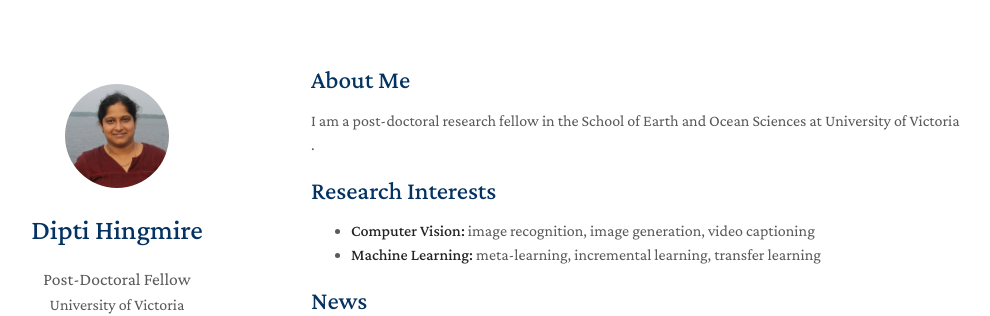
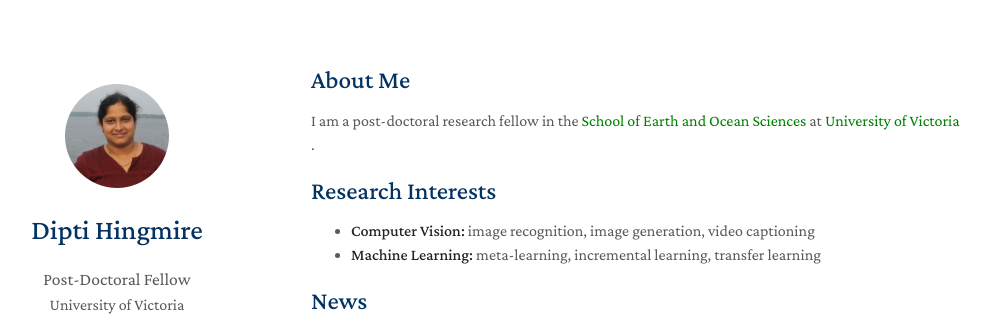
Before and after one commit to diptiSH/diptiSH.github.io, a Jekyll site: the page built from index.md, in a window 1280 px wide. Shown: the top 316 px of the page, without its empty margins (159-1149 px from the left). Built offline with Jekyll 4.4.1, drawn with Linux system fonts in a browser that asks for light colours; nearby versions of some CDN libraries; a style sheet for code colours, icons or effects is not loaded; our own code applies the rules of GitHub Pages for plain Markdown files.

Commit message:
Update index.md

```diff
--- a/index.md
+++ b/index.md
@@ -4,7 +4,7 @@ layout: homepage
 
 ## About Me
 
-I am a post-doctoral research fellow in the <a href="https://www.uvic.ca/science/seos/index.php/"><autocolor>School of Earth and Ocean Sciences</autocolor></a> at <a href="https://www.uvic.ca/"><autocolor>University of Victoria</autocolor></a> .
+I am a post-doctoral research fellow in the <a href="https://www.uvic.ca/science/seos/index.php/"><font color="green">School of Earth and Ocean Sciences</font></a> at <a href="https://www.uvic.ca/"><font color="green">University of Victoria</font></a> .
 
 ## Research Interests
 
```
